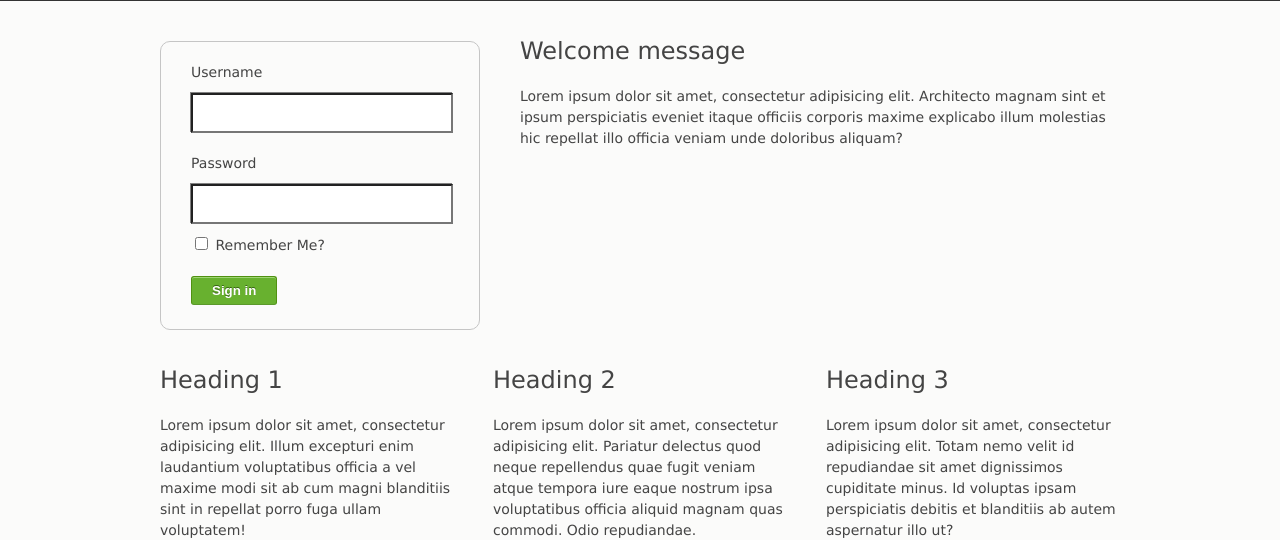
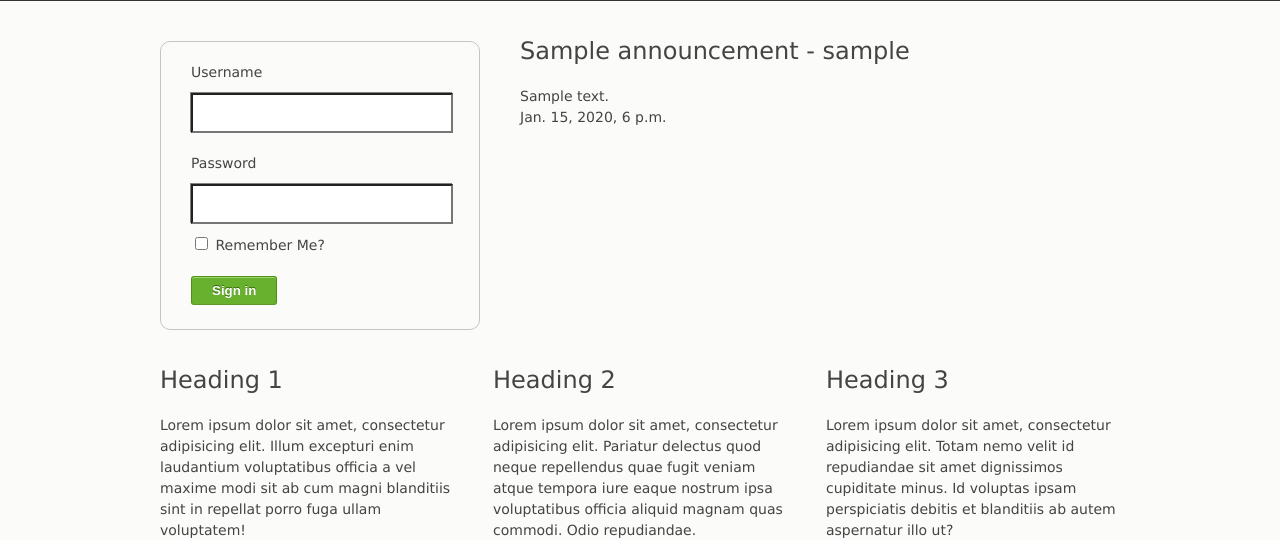
Before and after one commit to jezeniel/student-portal-platform, a Django app: page / in a window 1280 px wide. Shown: the part 100-640 px from the top of the page. Run offline with Django 3.2, Linux system fonts and the light colour scheme; tables that the repository leaves empty hold one stand-in row (values such as "Sample post").

Commit message:
implement the announcement feature -make announcement display on login page -add announcement url -add announcement link in prototype homepage

```diff
--- a/student_portal_platform/login/views.py
+++ b/student_portal_platform/login/views.py
@@ -5,15 +5,17 @@ from django.contrib.auth import authenticate, login, logout
 from django.contrib import messages
 
 from .forms import LoginForm
+from announcement.models import Announcement
 
 def login_view(request):
     if request.user.is_authenticated():
+        #if user is already logged in go to home page
         return redirect("home_url")
     #if method is GET render login page else authenticate user
     if request.method.upper() == "GET":
-        #if user is already logged in go to home page
+        x = Announcement.objects.order_by("-postdate")[0]
         return render(request, 'proto_design/index.html',
-                      {'loginform' : LoginForm()})
+                      {'loginform' : LoginForm(), 'announcement' : x})
 
     elif request.method.upper() == "POST":
         form = LoginForm(request.POST)
@@ -37,4 +39,3 @@ def logout_view(request):
     logout(request)
     messages.success(request, "Successfully logged out!")
     return redirect("login_url")
-    #return render(request, 'login/login.html', {'error_message' : 'logged out'})
--- a/student_portal_platform/student_portal_platform/urls.py
+++ b/student_portal_platform/student_portal_platform/urls.py
@@ -19,6 +19,7 @@ urlpatterns = patterns('',
     url(r'^home/' , 'userprofile.views.home_view', name = 'home_url'),
     url(r'^logout/', 'login.views.logout_view', name= 'logout_url'),
     url(r'^register/', 'users.views.register', name= 'register_url'),
+    url(r'^announcement/', 'announcement.views.announcement_post', name= 'announce_url')
 )
 
 #remove after development
--- a/student_portal_platform/templates/development/home.html
+++ b/student_portal_platform/templates/development/home.html
@@ -4,6 +4,7 @@
     </head>
     <body>
         <p>Welcome {{ user.username }} ! <a href="{% url 'logout_url' %}">Logout</a></p>
+        <p><a href="{% url 'announce_url' %}">Post Announcement</a></p>
         <p>{{user.first_name}} {{user.last_name}}</p>
         <p>{{user.userinfo.course}}</p>
         <p>{{user.userinfo.birthday}}</p>
--- a/student_portal_platform/templates/proto_design/index.html
+++ b/student_portal_platform/templates/proto_design/index.html
@@ -31,8 +31,9 @@
 		<div class="inner-wrapper container mod">
 
 			<section class="welcome-msg">
-				<h1>Welcome message</h1>
-				<p>Lorem ipsum dolor sit amet, consectetur adipisicing elit. Architecto magnam sint et ipsum perspiciatis eveniet itaque officiis corporis maxime explicabo illum molestias hic repellat illo officia veniam unde doloribus aliquam?</p>
+				<h1>{{announcement.title}} - {{announcement.author}}</h1>
+				<p>{{announcement.content}}</p>
+				<p>{{announcement.postdate}}</p>
 			</section>
 
 			<div class="form-mod login-form">
```
